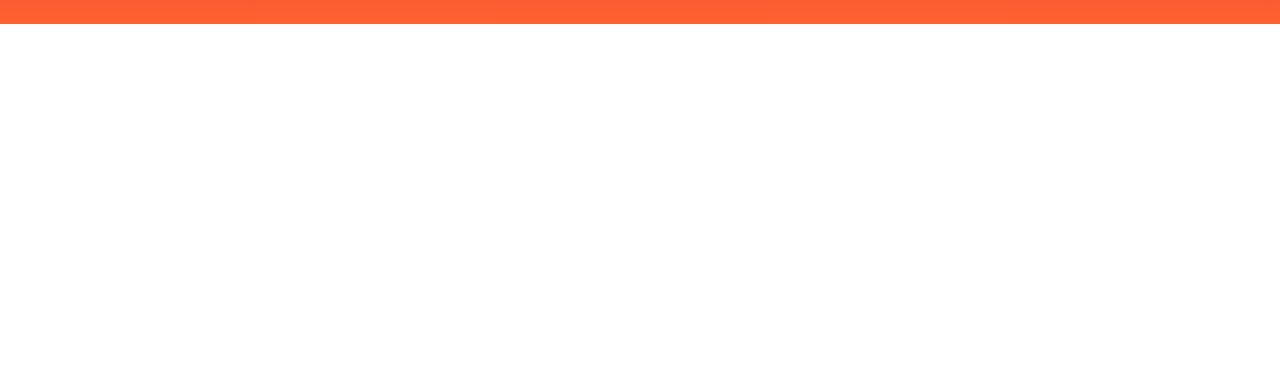
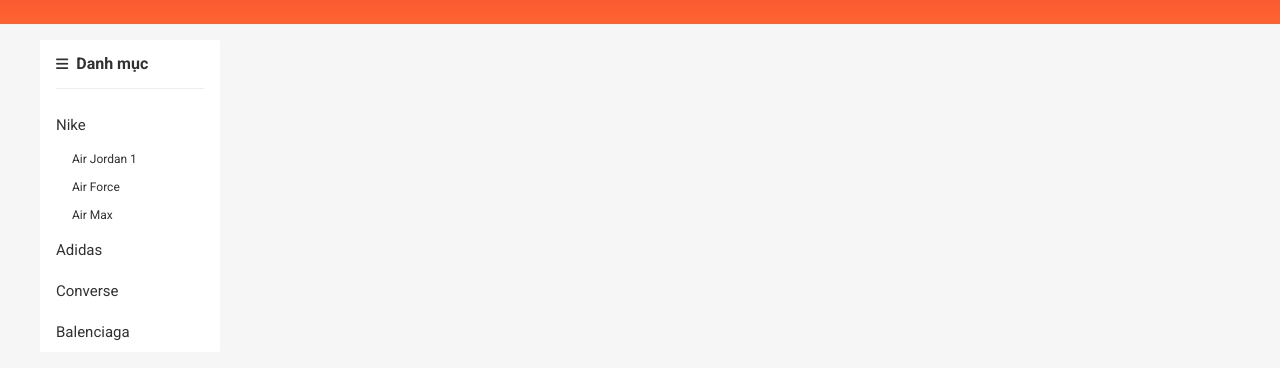
Before and after one commit to congminh303/f8shop, a plain HTML site: page index.html in a window 1280 px wide. Shown: the part 96-476 px from the top of the page. Drawn offline with nearby package versions, Linux system fonts and the light colour scheme.

Commit message:
Add sidebar menu & grid layout

```diff
--- a/assets/css/base.css
+++ b/assets/css/base.css
@@ -108,6 +108,20 @@ button {
 .grid__row {
     display: flex;
     flex-wrap: wrap;
+    margin-left: -12px;
+    margin-right: -12px;
+}
+
+.grid__col-2 {
+    padding-left: 12px;
+    padding-right: 12px;
+    width: 16.6667%;
+}
+
+.grid__col-10 {
+    padding-left: 12px;
+    padding-right: 12px;
+    width: 83.3334%;
 }
 
 /* Animations */
--- a/assets/css/main.css
+++ b/assets/css/main.css
@@ -710,3 +710,76 @@
     border-bottom-left-radius: 2px;
     border-bottom-right-radius: 2px;
 }
+
+/* ******************************
+** CONTAINER CSS
+*********************************/
+.app__container {
+    background-color: #f6f6f6;
+}
+
+.category {
+    background-color: #fff;
+    border-radius: 2px;
+}
+
+.category-heading {
+    color: var(--text-color);
+    font-size: 1.6rem;
+    padding: 16px;
+    margin-bottom: 0;
+}
+
+.category-heading i {
+    margin-right: 4px;
+    font-size: 1.4rem;
+}
+
+.category-heading--separate {
+    width: 82.5%;
+    margin: auto;
+    border-bottom: 1px solid #eee;
+}
+
+.category-list {
+    margin: 16px 0;
+}
+
+.category-list,
+.category-sublist {
+    padding-left: 0;
+}
+
+.category-item {
+    margin-bottom: 1px;
+    position: relative;
+}
+
+.category-item:last-child .category-item__link {
+    border-bottom-left-radius: 2px;
+    border-bottom-right-radius: 2px;
+}
+
+.category-item__link,
+.category-subitem__link {
+    display: block;
+    padding: 12px 16px;
+    font-size: 1.5rem;
+    color: var(--text-color);
+    transition-duration: 0.3s;
+}
+
+.category-subitem__link {
+    padding: 6px 32px;
+    font-size: 1.2rem;
+}
+
+.category-item__link:hover {
+    color: #fff;
+    background-color: #f9502f;
+}
+
+.category-subitem__link:hover {
+    color: #fff;
+    background-color: #f76d43;
+}
--- a/index.html
+++ b/index.html
@@ -14,6 +14,7 @@
 </head>
 <body>
     <div class="app">
+        <!-- header -->
         <header class="header">
             <div class="grid">
                 <!-- header navbar -->
@@ -258,10 +259,55 @@
             </div>
         </header>
 
-        <div class="container">
-
+        <!-- container -->
+        <div class="app__container">
+            <div class="grid">
+                <div class="grid__row">
+                    <div class="grid__col-2">
+                        <nav class="category">
+                            <h3 class="category-heading">
+                                <i class="fa-solid fa-bars"></i>
+                                <span>Danh mục</span>
+                            </h3>
+                            <div class="category-heading--separate"></div>
+                            <ul class="category-list">
+                                <li class="category-item">
+                                    <a href="#" class="category-item__link">Nike</a>
+                                    <ul class="category-sublist">
+                                        <li class="category-subitem">
+                                            <a href="" class="category-subitem__link">
+                                                Air Jordan 1
+                                            </a>
+                                        </li>
+                                        <li class="category-subitem">
+                                            <a href="" class="category-subitem__link">
+                                                Air Force
+                                            </a>
+                                        </li>
+                                        <li class="category-subitem">
+                                            <a href="" class="category-subitem__link">
+                                                Air Max
+                                            </a>
+                                        </li>
+                                    </ul>
+                                </li>
+                                <li class="category-item">
+                                    <a href="#" class="category-item__link">Adidas</a>
+                                </li>
+                                <li class="category-item">
+                                    <a href="#" class="category-item__link">Converse</a>
+                                </li>
+                                <li class="category-item">
+                                    <a href="#" class="category-item__link">Balenciaga</a>
+                                </li>
+                            </ul>
+                        </nav>
+                    </div>
+                </div>
+            </div>
         </div>
 
+        <!-- footer -->
         <footer class="footer">
 
         </footer>
```
